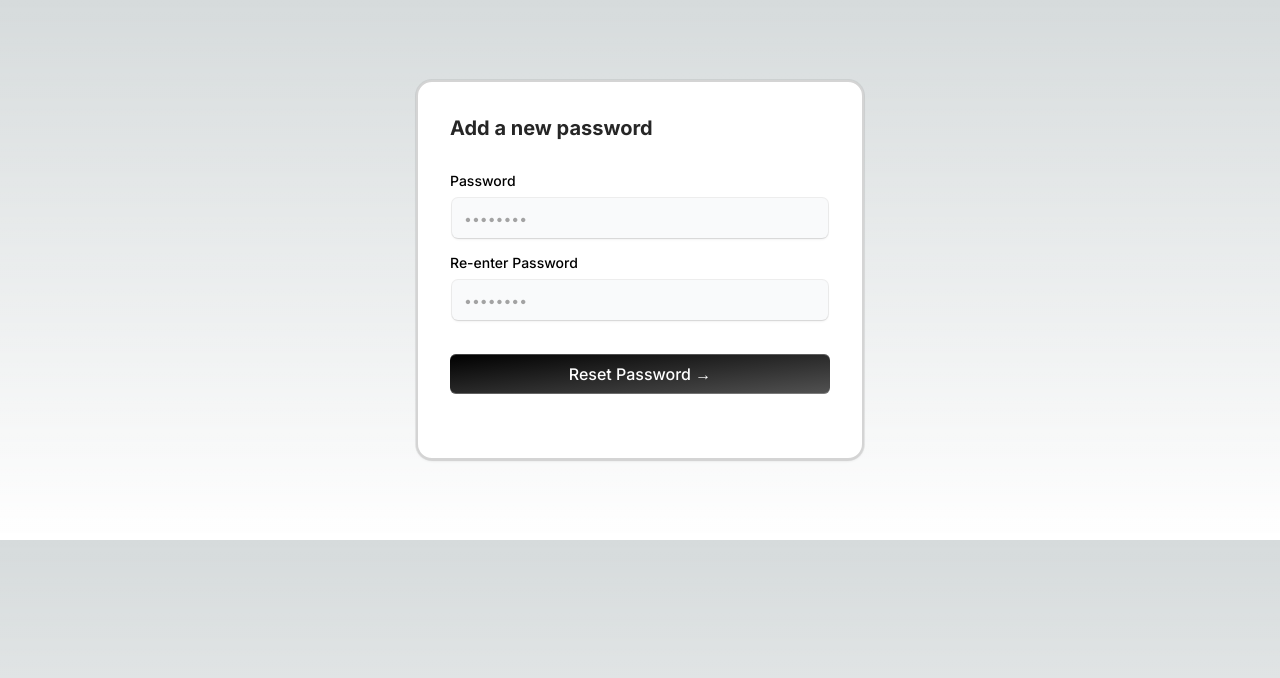
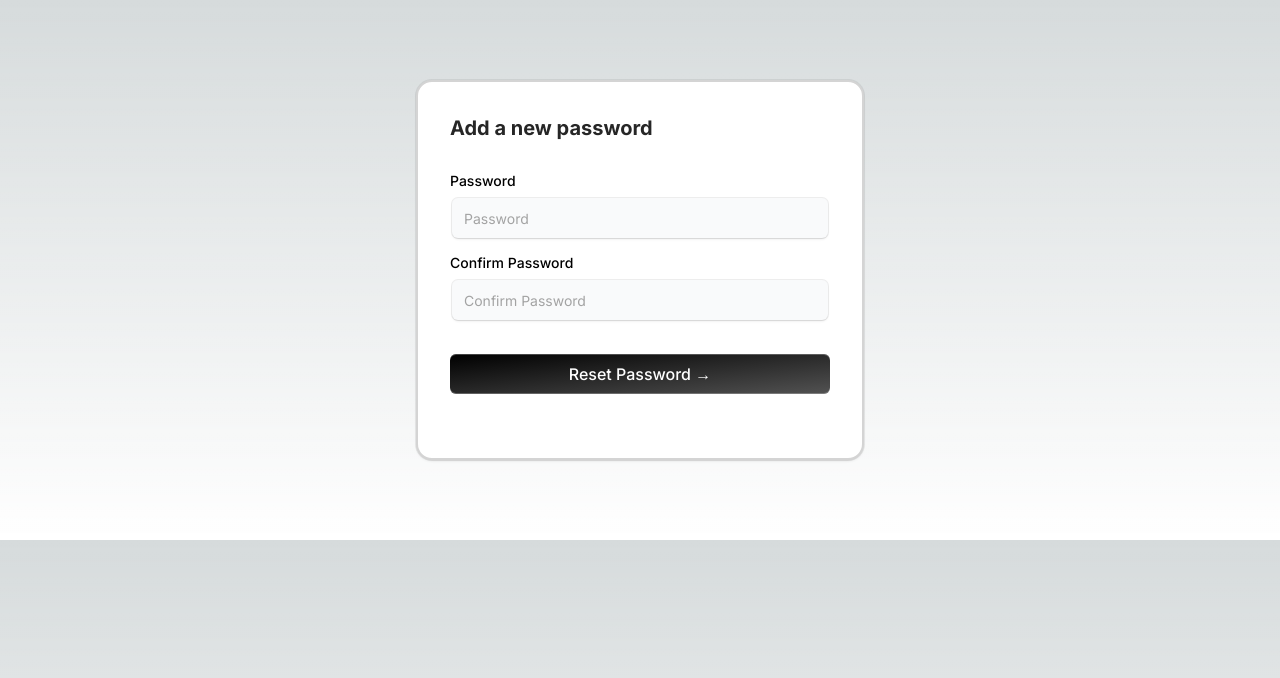
Before and after one commit to joywin2003/nextjs-auth, a Next.js app: page /resetpassword in a window 1280 px wide. Shown: the top 678 px of the page. Built offline with nearby package versions, Linux system fonts and the light colour scheme.

Commit message:
used zod and react form hook on reset password page

```diff
--- a/package.json
+++ b/package.json
@@ -9,6 +9,7 @@
     "lint": "next lint"
   },
   "dependencies": {
+    "@hookform/resolvers": "^3.3.4",
     "@radix-ui/react-label": "^2.0.2",
     "@tabler/icons-react": "^2.47.0",
     "axios": "^1.6.7",
@@ -21,9 +22,11 @@
     "nodemailer": "^6.9.12",
     "react": "^18",
     "react-dom": "^18",
+    "react-hook-form": "^7.51.0",
     "react-hot-toast": "^2.4.1",
     "sonner": "^1.4.3",
-    "tailwind-merge": "^2.2.1"
+    "tailwind-merge": "^2.2.1",
+    "zod": "^3.22.4"
   },
   "devDependencies": {
     "@types/bcryptjs": "^2.4.6",
--- a/src/app/resetpassword/page.tsx
+++ b/src/app/resetpassword/page.tsx
@@ -1,44 +1,48 @@
 "use client";
 import React, { useEffect, useState } from "react";
-import { Label } from "@/components/ui/label";
-import { Input } from "@/components/ui/input";
-import { cn } from "@/utils/cn";
-import Link from "next/link";
 import { useRouter } from "next/navigation";
 import { toast, Toaster } from "sonner";
 import axios from "axios";
+import { useForm } from "react-hook-form";
+import { zodResolver } from "@hookform/resolvers/zod";
+
+import { Label } from "@/components/ui/label";
+import { Input } from "@/components/ui/input";
 import LabelInputContainer from "@/components/ui/lableinputcontainer";
 import BottomGradient from "@/components/ui/buttongradient";
 
-type FormDataInput = {
-  password: string;
-  repeatpassword: string;
-};
+import getErrorMessage from "@/utils/getErrorMessage";
+import { resetpasswordSchema, TResetpasswordSchema } from "@/utils/types";
 
 export default function resetPassword() {
-  const [formData, setFormData] = useState<FormDataInput>({
-    password: "",
-    repeatpassword: "",
+  const {
+    register,
+    handleSubmit,
+    formState: { errors, isSubmitting },
+    reset,
+    getValues,
+  } = useForm<TResetpasswordSchema>({
+    resolver: zodResolver(resetpasswordSchema),
   });
   const [token, setToken] = useState("");
   const router = useRouter();
 
-  const handleChange = (e: React.ChangeEvent<HTMLInputElement>) => {
-    const { id, value } = e.target;
-    setFormData((prevFormData) => ({
-      ...prevFormData,
-      [id]: value,
-    }));
-  };
-
-  const resetPassword = async (e: any) => {
-    e.preventDefault();
+  const resetPassword = async (data: TResetpasswordSchema) => {
     try {
-      const response = await axios.patch("/api/users/resetpassword", {password:formData.password, token});
+      const response = await axios.patch("/api/users/resetpassword", {
+        password: data.password,
+        token,
+      });
       console.log(response.data);
+      await new Promise<void>((resolve) =>
+        setTimeout(() => {
           router.push("/");
-    } catch (error:unknown) {
-      console.error("Error resetting password:", error);
+          resolve();
+        }, 2000)
+      );
+      reset();
+    } catch (error: unknown) {
+      console.error("Error resetting password:", getErrorMessage(error));
     }
   };
 
@@ -47,48 +51,44 @@ export default function resetPassword() {
     setToken(urlToken || "");
   }, []);
 
-
-
   return (
-    <div>
     <div className="m-20 border-2 border-neutral-300 dark:border-neutral-700 max-w-md w-full mx-auto rounded-none md:rounded-2xl  md:p-8 shadow-input bg-white dark:bg-black">
       <Toaster position="top-center" />
       <h2 className="font-bold text-xl text-neutral-800 dark:text-neutral-200">
         Add a new password
       </h2>
-
-        <form className="my-8" onSubmit={resetPassword}>
+      <form className="my-8" onSubmit={handleSubmit(resetPassword)}>
         <LabelInputContainer className="mb-4">
           <Label htmlFor="password">Password</Label>
           <Input
-              id="password"
-              name="password"
-              placeholder="••••••••"
+            {...register("password")}
+            placeholder="Password"
             type="password"
-              value={formData.password}
-              onChange={handleChange}
           />
         </LabelInputContainer>
+        {errors.password && (
+          <p className="text-red-500">{`${errors.password.message}`}</p>
+        )}
         <LabelInputContainer className="mb-8">
-            <Label htmlFor="twitterpassword">Re-enter Password</Label>
+          <Label htmlFor="twitterpassword">Confirm Password</Label>
           <Input
-              id="repeatpassword"
-              placeholder="••••••••"
-              type="repeatpassword"
-              value={formData.repeatpassword}
-              onChange={handleChange}
+            {...register("confirmpassword")}
+            placeholder="Confirm Password"
+            type="password"
           />
         </LabelInputContainer>
-
+        {errors.confirmpassword && (
+          <p className="text-red-500">{`${errors.confirmpassword.message}`}</p>
+        )}
         <button
           className="bg-gradient-to-br relative group/btn from-black dark:from-zinc-900 dark:to-zinc-900 to-neutral-600 block dark:bg-zinc-800 w-full text-white rounded-md h-10 font-medium shadow-[0px_1px_0px_0px_#ffffff40_inset,0px_-1px_0px_0px_#ffffff40_inset] dark:shadow-[0px_1px_0px_0px_var(--zinc-800)_inset,0px_-1px_0px_0px_var(--zinc-800)_inset]"
           type="submit"
+          disabled={isSubmitting}
         >
           Reset Password &rarr;
           <BottomGradient />
         </button>
       </form>
     </div>
-    </div>
   );
 }
--- a/src/middleware.ts
+++ b/src/middleware.ts
@@ -21,5 +21,5 @@ export function middleware(request: NextRequest) {
 
 // See "Matching Paths" below to learn more
 export const config = {
-  matcher: ["/", "/login", "/signup","/profile/:username,/verifyemail"],
+  matcher: ["/", "/login", "/signup","/profile","/verifyemail"],
 }
--- /dev/null
+++ b/src/utils/types.ts
@@ -0,0 +1,14 @@
+import { z } from "zod";
+
+export const zod = z;
+
+export const resetpasswordSchema = z
+  .object({
+    password: z.string().min(10, "Password must be at least 10 characters"),
+    confirmpassword: z.string(),
+  })
+  .refine((data) => data.password === data.confirmpassword, {
+    message: "Passwords must match",
+    path: ["confirmpassword"],
+  });
+export type TResetpasswordSchema = z.infer<typeof resetpasswordSchema>;
```
Also changed, not shown: 1 other file (tests, documents, lock files or other folders). Lines whose indentation alone changed are shown as unchanged.
